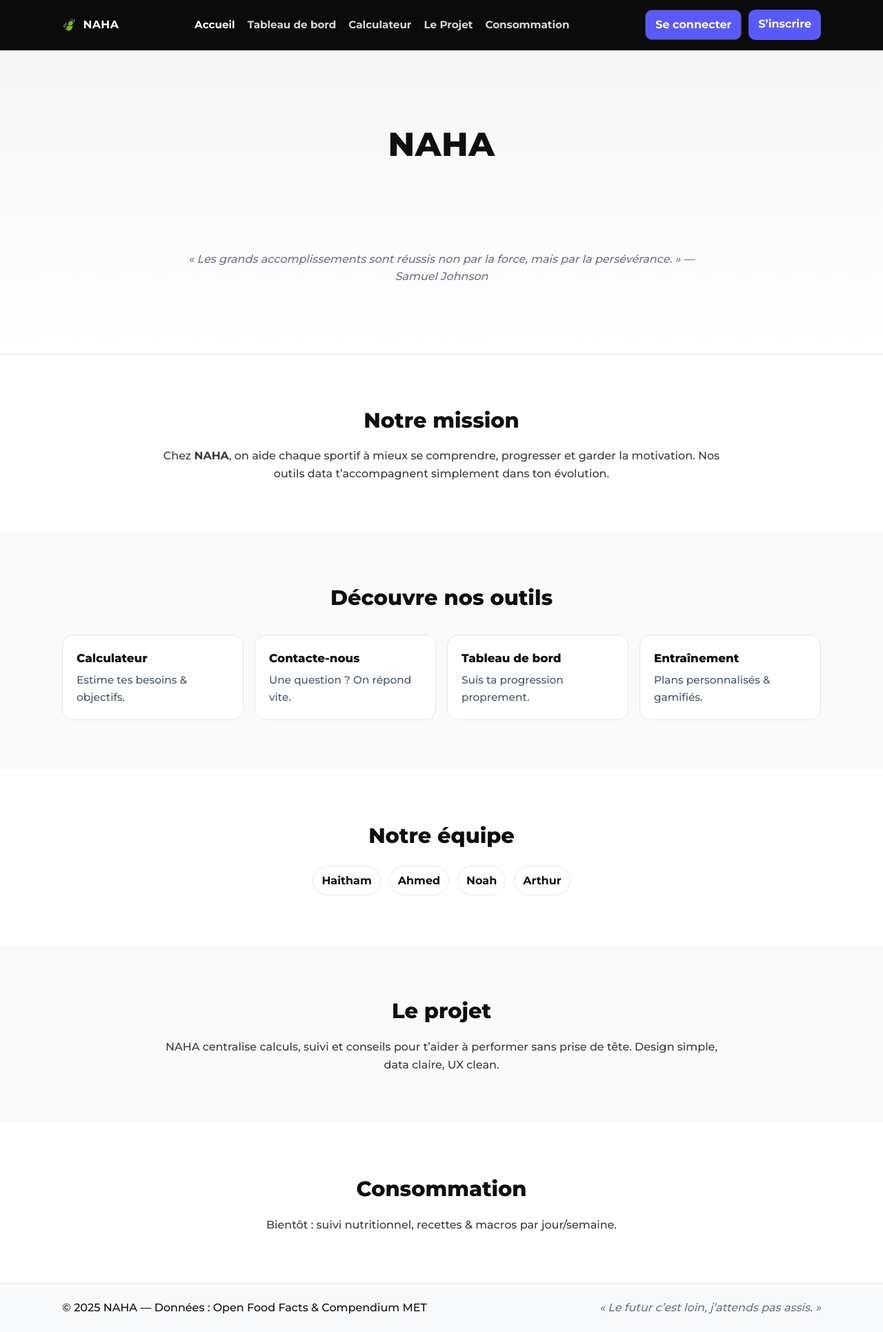
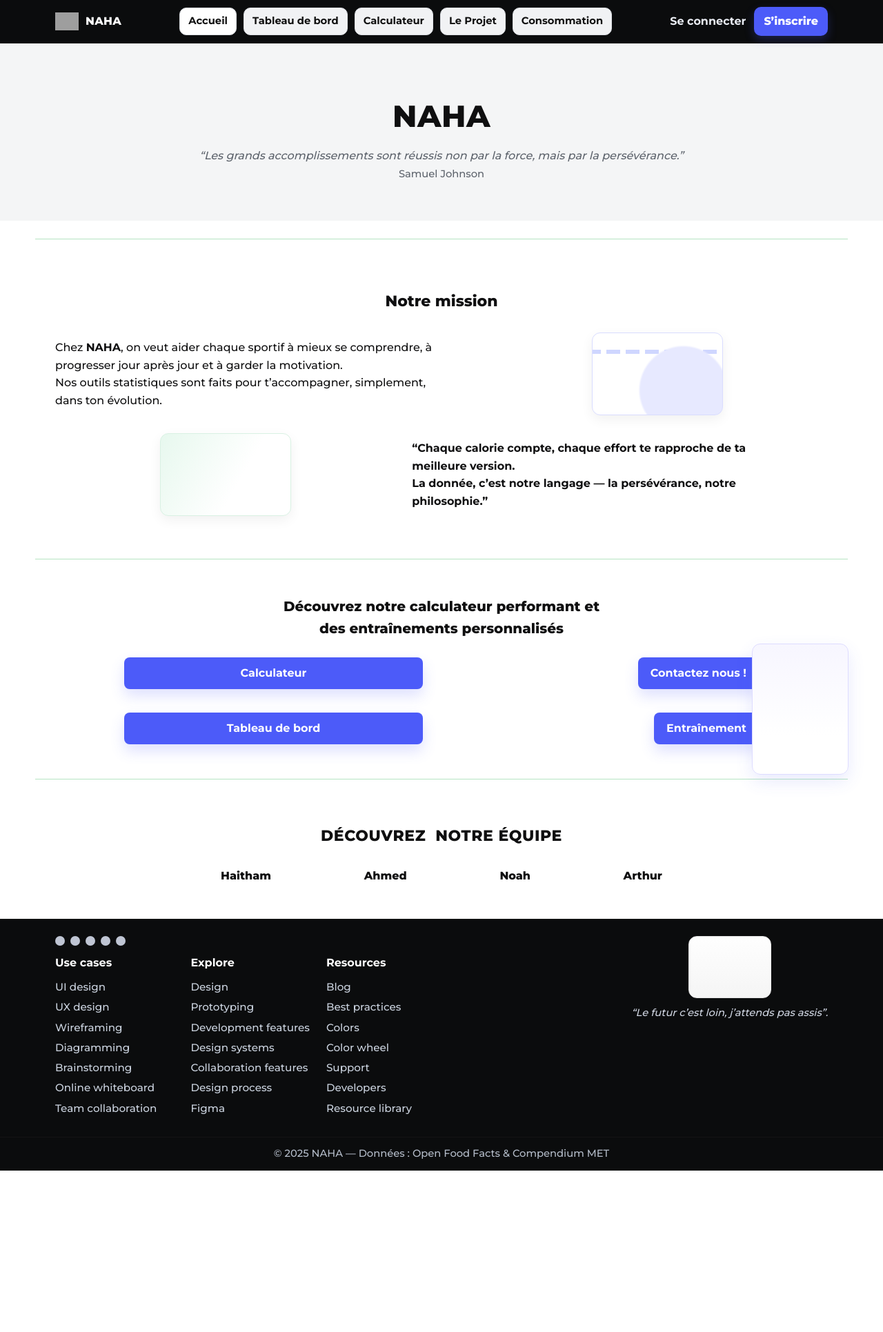
Before and after one commit to Layerz29/NAHA-code, a PHP site: page /accueil.html in a window 1280 px wide. Shown: the whole page at 69% size. After the commit the page ends 1697 px from the top, so only its background shows below. Run offline with PHP 8.4, Linux system fonts and the light colour scheme; grey boxes are pictures that could not be loaded.

Commit message:
Refonte complète de la page d'accueil NAHA (HTML, CSS, JS clean)
ÉCHAP
:wq
ÉCHAP
:wq

ÉCHAP
:wq
ÉCHAP
:wq
.git/COMMIT_EDITMSG[+] [unix] (12:28 17/10/2025)                        25,1 Bot

ÉCHAP
:wq
ÉCHAP
:wq
.git/COMMIT_EDITMSG[+] [unix] (12:28 17/10/2025)                        25,1 Bot

:wq

```diff
--- a/accueil-style.css
+++ b/accueil-style.css
@@ -1,114 +1,124 @@
 :root{
   --bg:#ffffff;
-  --text:#0f0f10;
+  --ink:#0f0f10;
   --muted:#6b7280;
-  --primary:#5a5afc;
-  --primary-weak:#eef0ff;
-  --card:#ffffff;
-  --border:#e5e7eb;
-  --nav:#0b0b0c;
+  --primary:#4c5bf9;
+  --pill:#f1f2f4;
+  --green:#8fd19e;
+  --green-line:#b6e4c2;
+  --border:#e6e7eb;
+  --ink-soft:#2b2f36;
 }
 
 *{box-sizing:border-box;margin:0;padding:0}
 html{scroll-behavior:smooth}
 body{
   font-family:"Montserrat",system-ui,-apple-system,Segoe UI,Roboto,Arial,sans-serif;
-  background:var(--bg);
-  color:var(--text);
-  line-height:1.6;
+  background:var(--bg); color:var(--ink); line-height:1.6;
 }
 
-.container{width:min(1100px,92%); margin:0 auto}
+.container{width:min(1120px,92%); margin:0 auto}
 
-/* NAVBAR */
-.nav{
-  position:sticky; top:0; z-index:50;
-  background:var(--nav); color:#fff; border-bottom:1px solid #151515;
+/* ====== HEADER ====== */
+.topbar{background:#0b0c0d; color:#fff; border-bottom:1px solid #151515; position:sticky; top:0; z-index:40}
+.topbar__inner{display:flex; align-items:center; justify-content:space-between; gap:18px; padding:10px 0}
+
+.brand{display:flex; align-items:center; gap:10px; text-decoration:none}
+.brand__logo{width:34px; height:34px; object-fit:contain; filter:saturate(1.1)}
+.brand__text{color:#fff; font-weight:800; letter-spacing:.3px}
+
+.menu{display:flex; gap:10px; flex-wrap:wrap}
+.pill{
+  background:var(--pill); color:#111; text-decoration:none;
+  padding:7px 12px; border-radius:10px; font-weight:600; font-size:.92rem;
+  border:1px solid #dcdfe4;
 }
-.nav__inner{
-  display:flex; align-items:center; justify-content:space-between; gap:14px; padding:14px 0;
-}
-.brand{display:flex; align-items:center; gap:10px; color:#fff; text-decoration:none; font-weight:800; letter-spacing:.4px}
-.logo{filter:saturate(1.2)}
-.links{display:flex; gap:18px}
-.links a{color:#d6d6d6; text-decoration:none; font-weight:600; font-size:.95rem}
-.links a:hover,.links a.is-active{color:#fff}
-.cta{display:flex; gap:10px}
+.pill.is-active{background:#fff}
+
+.auth{display:flex; align-items:center; gap:12px}
+.link{color:#e9ecf3; text-decoration:none; font-weight:600}
+.link:hover{color:#fff}
 .btn{
-  background:var(--primary); color:#fff; border:none; padding:8px 14px; border-radius:10px; font-weight:700; text-decoration:none;
-}
-.btn--ghost{
-  color:#fff; border:1px solid #3a3a3a; padding:8px 14px; border-radius:10px; text-decoration:none;
-}
-.burger{display:none; flex-direction:column; gap:4px; background:transparent; border:0; cursor:pointer}
-.burger span{width:22px;height:2px;background:#fff;display:block;border-radius:2px}
-
-/* HERO */
-.hero{
-  background:linear-gradient(180deg,#f6f6f7, #ffffff);
-  border-bottom:1px solid var(--border);
-}
-.hero__inner{min-height:55vh; display:grid; place-items:center; text-align:center; padding:48px 0}
-.hero__title{font-size:3rem; font-weight:800; letter-spacing:.5px}
-.hero__quote{max-width:780px; color:var(--muted); margin-top:14px; font-style:italic}
-
-/* SECTIONS */
-.section{padding:72px 0}
-.section--alt{background:#fafafa}
-.section__title{font-size:1.9rem; font-weight:800; text-align:center}
-.section__text{max-width:840px; margin:14px auto 0; text-align:center; color:#3a3a3a}
-
-/* GRID / CARDS */
-.grid{
-  margin-top:28px;
-  display:grid;
-  grid-template-columns:repeat(4,1fr);
-  gap:16px;
-}
-.card{
-  background:var(--card);
-  border:1px solid var(--border);
-  border-radius:16px;
-  padding:20px;
-  text-decoration:none;
-  color:inherit;
-  transition:transform .15s ease, box-shadow .15s ease, border-color .15s ease;
-}
-.card:hover{
-  transform:translateY(-4px);
-  box-shadow:0 10px 24px rgba(0,0,0,.06);
-  border-color:#d5d7ff;
-}
-.card h3{font-size:1.05rem; font-weight:800; margin-bottom:6px}
-.card p{color:#475569; font-size:.96rem}
-
-/* TEAM */
-.team{display:flex; gap:12px; justify-content:center; margin-top:18px; flex-wrap:wrap}
-.chip{
-  border:1px solid var(--border); padding:8px 12px; border-radius:999px;
-  background:#fff; font-weight:700;
+  background:var(--primary); color:#fff; text-decoration:none;
+  padding:8px 14px; border-radius:10px; font-weight:800; box-shadow:0 6px 14px rgba(76,91,249,.25);
 }
 
-/* FOOTER */
-.footer{border-top:1px solid var(--border); background:#f8f9fb}
-.footer__inner{display:flex; flex-wrap:wrap; justify-content:space-between; gap:10px; padding:22px 0}
-.footer .quote{color:#6b7280; font-style:italic}
+/* ====== HERO ====== */
+.hero{background:#f4f5f6}
+.hero__inner{padding:70px 0 56px; text-align:center}
+.hero__title{font-size:44px; font-weight:800; letter-spacing:.5px; margin-bottom:10px}
+.hero__quote{color:#5d636c; font-style:italic}
+.hero__quote span{font-style:normal; font-size:.92rem}
 
-/* RESPONSIVE */
+.divider{height:1px; background:var(--green-line); width:92%; margin:26px auto}
+
+/* ====== MISSION ====== */
+.mission{padding:34px 0 10px}
+.title{font-weight:800; text-align:center; margin:12px 0 28px; font-size:22px}
+.title--spaced{letter-spacing:.6px}
+
+.mission__row{display:grid; grid-template-columns:1.1fr .9fr; gap:24px; align-items:center; margin:10px 0 26px}
+.mission__row--alt{grid-template-columns:.9fr 1.1fr}
+.mission__text p{max-width:52ch}
+.mission__quote p{max-width:48ch; font-weight:600}
+.mission__art{display:flex; justify-content:center}
+.mock{
+  width:190px; height:120px; border-radius:12px; border:1px solid var(--border);
+  background:linear-gradient(180deg,#fff,#fafafa);
+  box-shadow:0 6px 18px rgba(0,0,0,.06);
+}
+.mock--chart{background:
+  radial-gradient(circle at 70% 70%, #e7e9ff 0 40%, transparent 42%),
+  linear-gradient(90deg, #cfd6ff 20px, transparent 20px) 20px 24px/28px 6px repeat-x,
+  #fff; border-color:#d9dcff}
+.mock--green{background:
+  linear-gradient(120deg,#e7f8ee,#fff 60%), #fff; border-color:#d9f1e3}
+
+/* ====== FEATURES ====== */
+.features{padding:26px 0 24px; position:relative}
+.features__title{font-size:20px; text-align:center; font-weight:800}
+.features__grid{
+  margin:26px auto 0; width:min(920px,100%);
+  display:grid; grid-template-columns:1fr 1fr; gap:34px 54px;
+}
+.cta{
+  display:inline-block; text-decoration:none; text-align:center;
+  background:var(--primary); color:#fff; padding:10px 18px; border-radius:8px; font-weight:700;
+  box-shadow:0 10px 20px rgba(76,91,249,.18);
+}
+.cta--right{justify-self:end}
+
+.features__art{position:absolute; right:calc(50% - 520px); bottom:-20px; transform:translateX(50%)}
+.mock--purple{
+  width:140px; height:190px; border-radius:12px; border:1px solid #dedcff;
+  background:linear-gradient(180deg,#f7f6ff,#fff 70%); box-shadow:0 10px 24px rgba(76,91,249,.12);
+}
+
+/* ====== TEAM ====== */
+.team{padding:26px 0 50px}
+.team__list{display:flex; gap:44px; justify-content:space-between; max-width:640px; margin:18px auto 0; font-weight:800}
+
+/* ====== FOOTER ====== */
+.footer{background:#0b0c0d; color:#dfe3ea; border-top:1px solid #151515}
+.footer__inner{display:flex; justify-content:space-between; gap:28px; padding:24px 0}
+.socials{display:flex; gap:8px; margin:0 0 12px}
+.dot{width:14px;height:14px;border-radius:50%;background:#bfc5d3;display:inline-block}
+.cols{display:grid; grid-template-columns:repeat(3, minmax(160px, 1fr)); gap:24px}
+.col h4{color:#fff; margin-bottom:10px}
+.col a{display:block; text-decoration:none; color:#cbd3df; margin:5px 0; font-size:.95rem}
+.col a:hover{color:#fff}
+.footer__right{display:flex; flex-direction:column; align-items:center; gap:10px}
+.illus{width:120px;height:90px;background:linear-gradient(180deg,#fefefe,#f5f5f5); border:1px solid #e7e7e7; border-radius:12px}
+.mini-quote{font-style:italic; color:#cfd5e1; font-size:.92rem; text-align:center}
+.legal{border-top:1px solid #141414; text-align:center; color:#b4bcc9; padding:12px 0; font-size:.92rem}
+
+/* ====== RESPONSIVE ====== */
 @media (max-width: 960px){
-  .grid{grid-template-columns:repeat(2,1fr)}
+  .mission__row,.mission__row--alt{grid-template-columns:1fr}
+  .features__grid{grid-template-columns:1fr; gap:16px}
+  .cta--right{justify-self:stretch}
+  .features__art{position:static; transform:none; margin:16px auto 0; display:flex; justify-content:center}
+  .team__list{gap:16px; justify-content:center; flex-wrap:wrap}
+  .cols{grid-template-columns:1fr}
+  .menu{display:none}
 }
-@media (max-width: 720px){
-  .links,.cta{display:none}
-  .burger{display:flex}
-  .nav--open .links{
-    position:absolute; left:0; right:0; top:56px;
-    background:#0f0f12; border-top:1px solid #1e1e1e; padding:12px 16px;
-    display:flex; flex-direction:column; gap:12px;
-  }
-  .nav--open .cta{
-    position:absolute; right:16px; top:56px; display:flex;
-  }
-  .hero__title{font-size:2.2rem}
-  .grid{grid-template-columns:1fr}
-}
--- a/accueil.html
+++ b/accueil.html
@@ -14,108 +14,101 @@
 </head>
 <body>
 
-  <!-- NAVBAR -->
-  <header class="nav">
-    <div class="container nav__inner">
-      <a class="brand" href="#top"><span class="logo">🍃</span><strong>NAHA</strong></a>
+  <!-- HEADER -->
+  <header class="topbar">
+    <div class="container topbar__inner">
+      <a class="brand" href="#">
+        <img src="assets/img/logo-naha.svg" alt="NAHA" class="brand__logo" />
+        <span class="brand__text">NAHA</span>
+      </a>
 
-      <nav class="links" aria-label="Navigation principale">
-        <a href="#accueil" class="is-active">Accueil</a>
-        <a href="#dash">Tableau de bord</a>
-        <a href="#calc">Calculateur</a>
-        <a href="#projet">Le Projet</a>
-        <a href="#conso">Consommation</a>
+      <nav class="menu">
+        <a class="pill is-active" href="#">Accueil</a>
+        <a class="pill" href="#dash">Tableau de bord</a>
+        <a class="pill" href="#calc">Calculateur</a>
+        <a class="pill" href="#projet">Le Projet</a>
+        <a class="pill" href="#conso">Consommation</a>
       </nav>
 
-      <div class="cta">
-        <a class="btn btn--ghost" href="#login">Se connecter</a>
+      <div class="auth">
+        <a class="link" href="#login">Se connecter</a>
         <a class="btn" href="#register">S’inscrire</a>
       </div>
-
-      <button class="burger" aria-label="Ouvrir le menu" aria-expanded="false">
-        <span></span><span></span><span></span>
-      </button>
     </div>
   </header>
 
-  <main id="accueil">
+  <main>
     <!-- HERO -->
-    <section class="hero" id="top">
+    <section class="hero">
       <div class="container hero__inner">
         <h1 class="hero__title">NAHA</h1>
-        <p class="hero__quote">« Les grands accomplissements sont réussis non par la force, mais par la persévérance. » — Samuel Johnson</p>
+        <p class="hero__quote">“Les grands accomplissements sont réussis non par la force, mais par la persévérance.”<br><span>Samuel Johnson</span></p>
       </div>
     </section>
 
-    <!-- MISSION -->
-    <section class="section">
+    <div class="divider"></div>
+
+    <!-- NOTRE MISSION -->
+    <section class="mission">
       <div class="container">
-        <h2 class="section__title">Notre mission</h2>
-        <p class="section__text">
-          Chez <strong>NAHA</strong>, on aide chaque sportif à mieux se comprendre, progresser et garder la motivation.
-          Nos outils data t’accompagnent simplement dans ton évolution.
-        </p>
-      </div>
-    </section>
+        <h2 class="title">Notre mission</h2>
 
-    <!-- FEATURES -->
-    <section class="section section--alt" id="features">
-      <div class="container">
-        <h2 class="section__title">Découvre nos outils</h2>
+        <div class="mission__row">
+          <div class="mission__text">
+            <p>Chez <strong>NAHA</strong>, on veut aider chaque sportif à mieux se comprendre, à progresser jour après jour et à garder la motivation.<br>
+            Nos outils statistiques sont faits pour t’accompagner, simplement, dans ton évolution.</p>
+          </div>
+          <div class="mission__art">
+            <!-- visuel chart (SVG placeholder) -->
+            <div class="mock mock--chart"></div>
+          </div>
+        </div>
 
-        <div class="grid">
-          <a class="card" id="calc" href="#calc">
-            <h3>Calculateur</h3>
-            <p>Estime tes besoins & objectifs.</p>
-          </a>
-
-          <a class="card" href="#contact">
-            <h3>Contacte-nous</h3>
-            <p>Une question ? On répond vite.</p>
-          </a>
-
-          <a class="card" id="dash" href="#dash">
-            <h3>Tableau de bord</h3>
-            <p>Suis ta progression proprement.</p>
-          </a>
-
-          <a class="card" id="train" href="#train">
-            <h3>Entraînement</h3>
-            <p>Plans personnalisés & gamifiés.</p>
-          </a>
+        <div class="mission__row mission__row--alt">
+          <div class="mission__art">
+            <div class="mock mock--green"></div>
+          </div>
+          <div class="mission__quote">
+            <p>“Chaque calorie compte, chaque effort te rapproche de ta meilleure version. <br>
+            La donnée, c’est notre langage — la persévérance, notre philosophie.”</p>
+          </div>
         </div>
       </div>
     </section>
 
-    <!-- TEAM -->
-    <section class="section" id="team">
+    <div class="divider"></div>
+
+    <!-- BOUTONS FEATURES -->
+    <section class="features" id="features">
       <div class="container">
-        <h2 class="section__title">Notre équipe</h2>
-        <div class="team">
-          <span class="chip">Haitham</span>
-          <span class="chip">Ahmed</span>
-          <span class="chip">Noah</span>
-          <span class="chip">Arthur</span>
+        <h3 class="features__title">Découvrez notre calculateur performant et<br>des entraînements personnalisés</h3>
+
+        <div class="features__grid">
+          <a class="cta" href="#calc">Calculateur</a>
+          <a class="cta cta--right" href="#contact">Contactez nous !</a>
+          <a class="cta" href="#dash">Tableau de bord</a>
+          <a class="cta cta--right" href="#train">Entraînement</a>
+        </div>
+
+        <div class="features__art">
+          <div class="mock mock--purple"></div>
         </div>
       </div>
     </section>
 
-    <!-- PROJET (ancre pour liens) -->
-    <section class="section section--alt" id="projet">
+    <div class="divider"></div>
+
+    <!-- EQUIPE -->
+    <section class="team" id="team">
       <div class="container">
-        <h2 class="section__title">Le projet</h2>
-        <p class="section__text">
-          NAHA centralise calculs, suivi et conseils pour t’aider à performer sans prise de tête.
-          Design simple, data claire, UX clean.
-        </p>
-      </div>
-    </section>
+        <h2 class="title title--spaced">DÉCOUVREZ&nbsp;&nbsp;NOTRE ÉQUIPE</h2>
 
-    <!-- CONSO (ancre) -->
-    <section class="section" id="conso">
-      <div class="container">
-        <h2 class="section__title">Consommation</h2>
-        <p class="section__text">Bientôt : suivi nutritionnel, recettes & macros par jour/semaine.</p>
+        <div class="team__list">
+          <span>Haitham</span>
+          <span>Ahmed</span>
+          <span>Noah</span>
+          <span>Arthur</span>
+        </div>
       </div>
     </section>
   </main>
@@ -123,12 +116,56 @@
   <!-- FOOTER -->
   <footer class="footer">
     <div class="container footer__inner">
-      <p>© 2025 NAHA — Données : Open Food Facts & Compendium MET</p>
-      <p class="quote">« Le futur c’est loin, j’attends pas assis. »</p>
+      <div class="footer__left">
+        <div class="socials">
+          <span class="dot"></span><span class="dot"></span><span class="dot"></span>
+          <span class="dot"></span><span class="dot"></span>
+        </div>
+        <div class="cols">
+          <div class="col">
+            <h4>Use cases</h4>
+            <a href="#">UI design</a>
+            <a href="#">UX design</a>
+            <a href="#">Wireframing</a>
+            <a href="#">Diagramming</a>
+            <a href="#">Brainstorming</a>
+            <a href="#">Online whiteboard</a>
+            <a href="#">Team collaboration</a>
+          </div>
+          <div class="col">
+            <h4>Explore</h4>
+            <a href="#">Design</a>
+            <a href="#">Prototyping</a>
+            <a href="#">Development features</a>
+            <a href="#">Design systems</a>
+            <a href="#">Collaboration features</a>
+            <a href="#">Design process</a>
+            <a href="#">Figma</a>
+          </div>
+          <div class="col">
+            <h4>Resources</h4>
+            <a href="#">Blog</a>
+            <a href="#">Best practices</a>
+            <a href="#">Colors</a>
+            <a href="#">Color wheel</a>
+            <a href="#">Support</a>
+            <a href="#">Developers</a>
+            <a href="#">Resource library</a>
+          </div>
+        </div>
+      </div>
+
+      <div class="footer__right">
+        <div class="illus"></div>
+        <p class="mini-quote">“Le futur c’est loin, j’attends pas assis”.</p>
+      </div>
+    </div>
+
+    <div class="legal">
+      © 2025 NAHA — Données : Open Food Facts & Compendium MET
     </div>
   </footer>
 
-  <!-- JS -->
   <script src="accueil-script.js"></script>
 </body>
 </html>
```
Also changed, not shown: accueil-script.js (+3 -22 lines).
